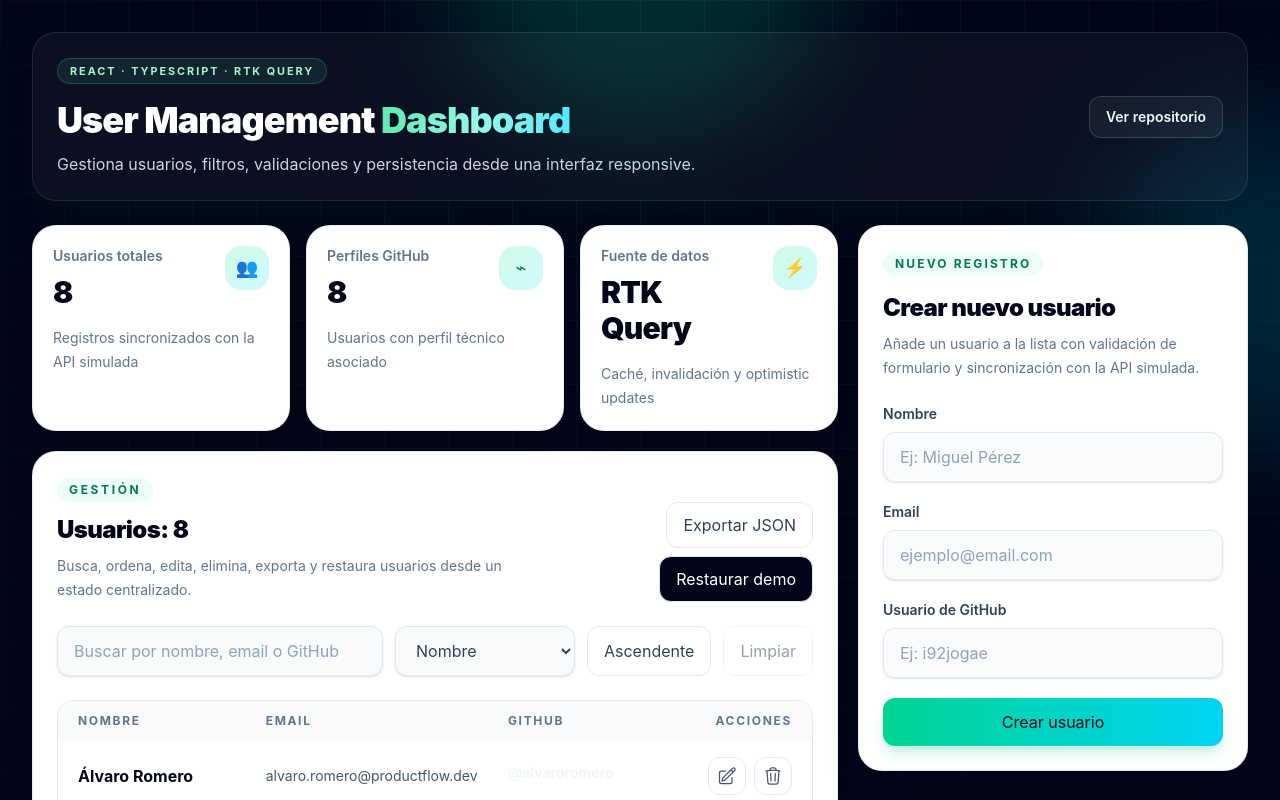
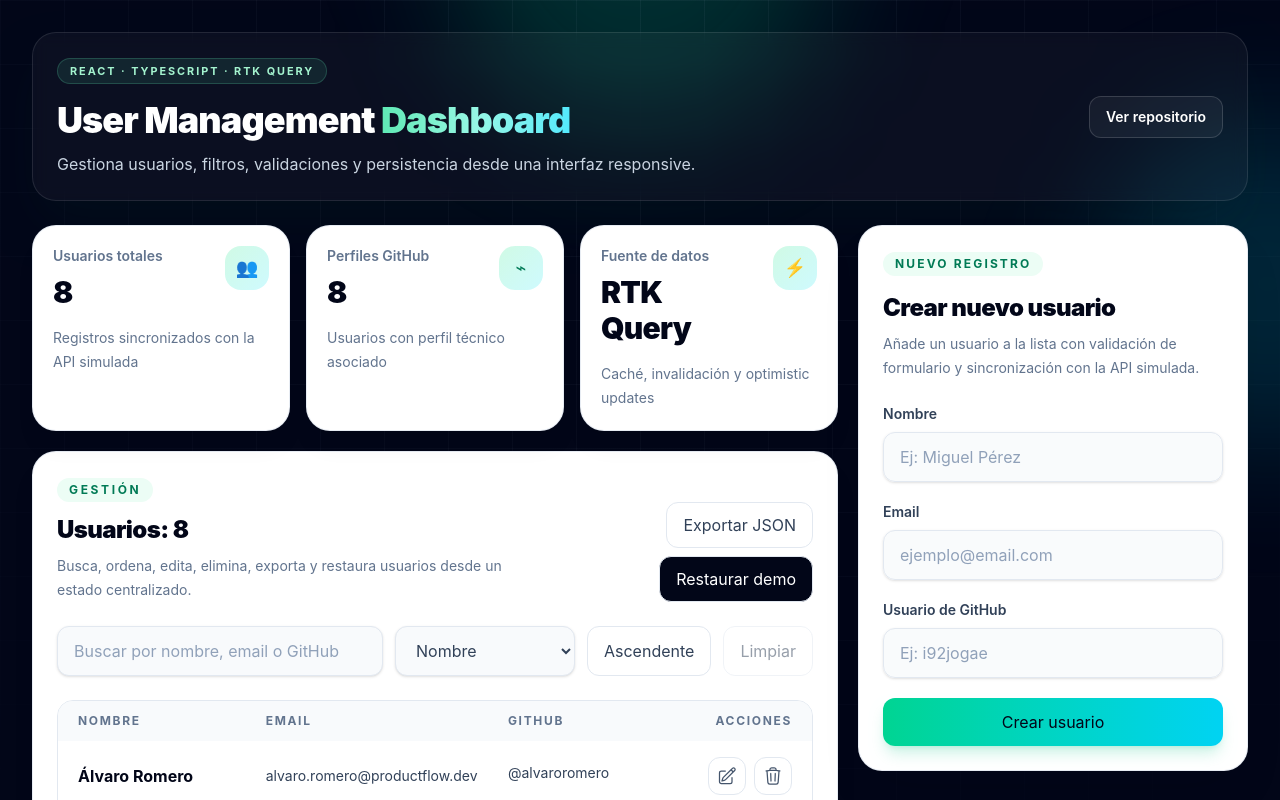
Before and after one commit to i92jogae/react-crud-redux, a React (Vite) app: page / in a window 1280 px wide. Shown: the top 800 px of the page. Built offline with nearby package versions, Linux system fonts and the light colour scheme.

Commit message:
Visual interface settings

```diff
--- a/src/components/ListOfUsers.tsx
+++ b/src/components/ListOfUsers.tsx
@@ -246,7 +246,7 @@ export function ListOfUsers() {
                   <p className="text-xs font-bold uppercase tracking-[0.14em] text-slate-400 md:hidden">
                     Email
                   </p>
-                  <p className="mt-1 break-all text-sm text-slate-600 md:mt-0 md:truncate">
+                  <p className="mt-1 break-all text-sm text-slate-700 md:mt-0 md:truncate">
                     {user.email}
                   </p>
                 </div>
@@ -259,7 +259,7 @@ export function ListOfUsers() {
                     href={`https://github.com/${user.github}`}
                     target="_blank"
                     rel="noreferrer"
-                    className="mt-1 inline-block max-w-full truncate text-sm font-bold text-emerald-700 hover:text-emerald-800 hover:underline md:mt-0"
+                    className="mt-1 inline-block max-w-full truncate text-sm text-slate-700 hover:font-bold hover:underline md:mt-0"
                   >
                     @{user.github}
                   </a>
--- a/src/index.css
+++ b/src/index.css
@@ -32,7 +32,6 @@ body {
 }
 
 a {
-  color: inherit;
   text-decoration: none;
 }
 
```
